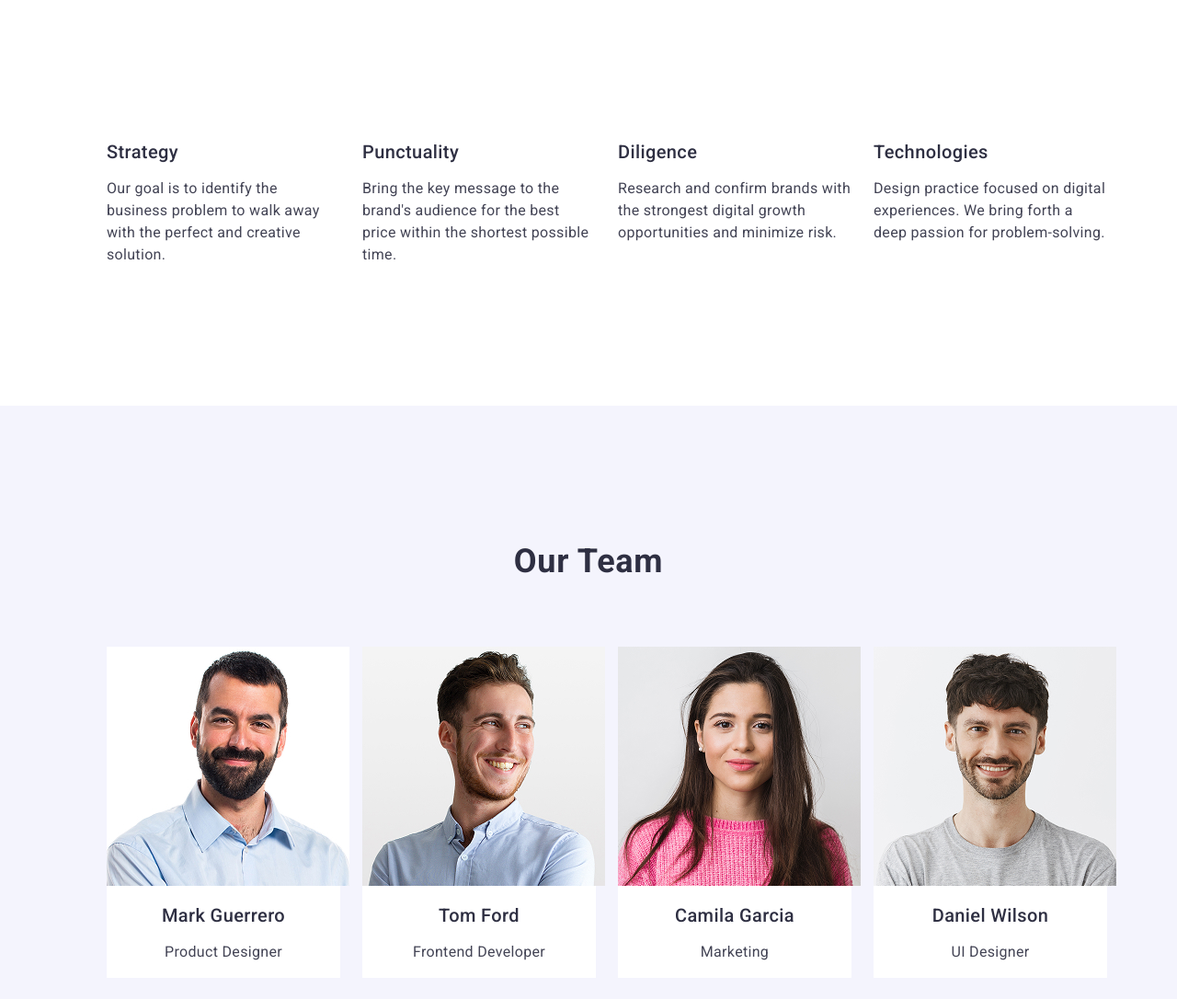
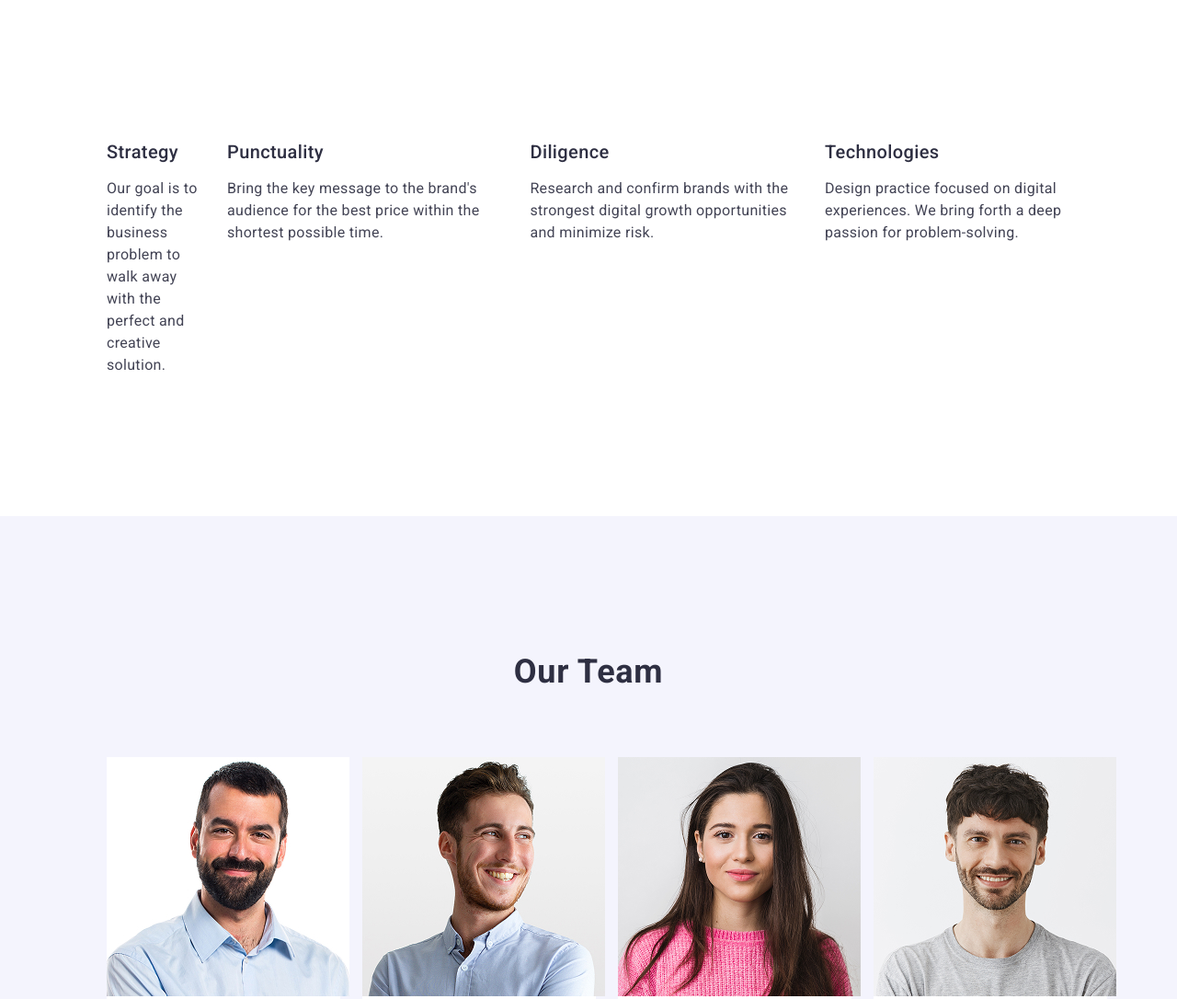
Before and after one commit to Nunam-UK/goit-markup-hw-03, a plain HTML site: page index.html in a window 1280 px wide. Shown: the part 660-1746 px from the top of the page at 92% size. Drawn offline with nearby package versions, Linux system fonts and the light colour scheme.

Commit message:
add index file

```diff
--- a/css/styles.css
+++ b/css/styles.css
@@ -190,8 +190,11 @@ button {
 }
 
 .benefits-item {
+
+}
+
+.benefits-item-first {
   width: calc((100% - 72px) / 4);
-
 }
 
 .benefits-title {
--- a/index.html
+++ b/index.html
@@ -65,7 +65,7 @@
         <h2 class="benefits-title">Our Benefits</h2>
 
         <ul class="benefits-list">
-          <li class="benefits-item">
+          <li class="benefits-item benefits-item-first">
             <h3 class="benefits-item-title">Strategy</h3>
             <p class="benefits-item-text">
               Our goal is to identify the business problem to walk away with the
```
